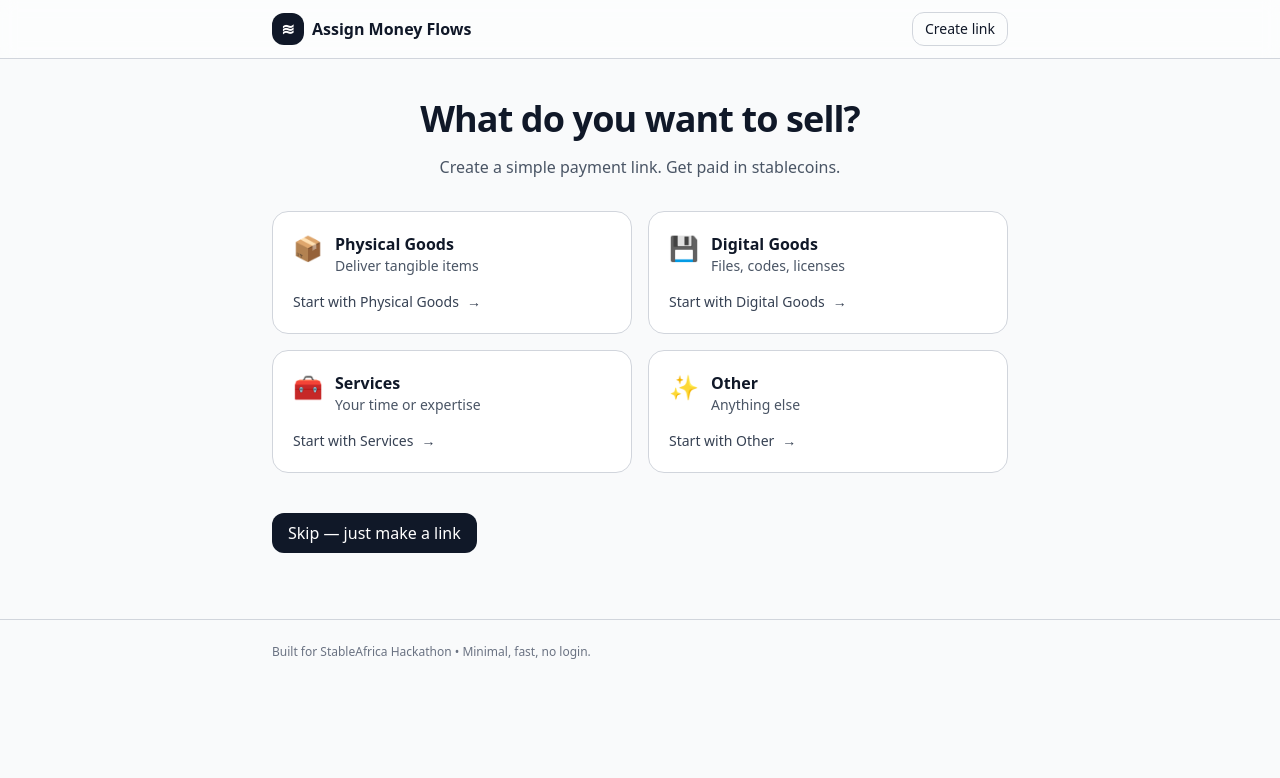
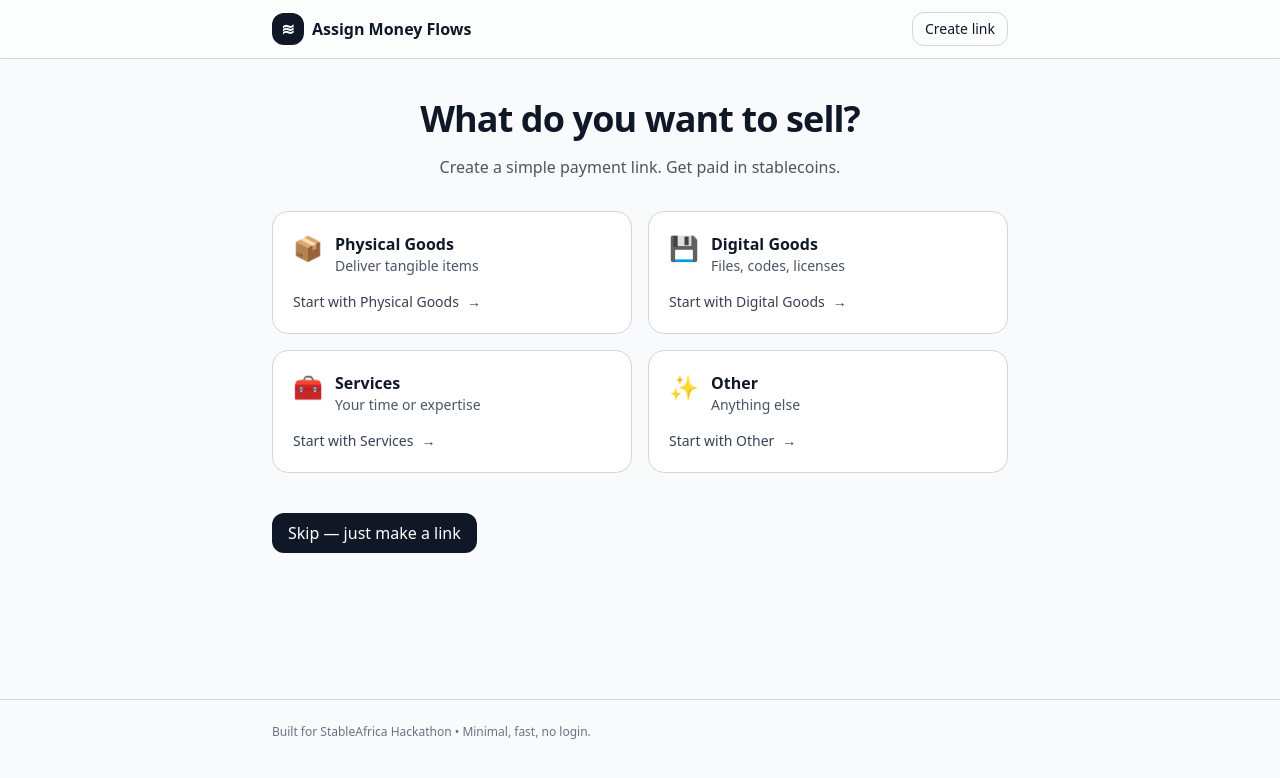
Before and after one commit to assignmoney/assign-web-spark, a SvelteKit app: page / in a window 1280 px wide. Shown: the top 778 px of the page. Built offline with nearby package versions, Linux system fonts and the light colour scheme.

Commit message:
style(layout): increase main section min height for desktop screens

```diff
--- a/src/routes/(main)/+layout.svelte
+++ b/src/routes/(main)/+layout.svelte
@@ -17,7 +17,7 @@
     </div>
   </header>
 
-  <main class="container min-h-[85vh] md:min-h-[70vh] ">
+  <main class="container min-h-[85vh] md:min-h-[80vh] ">
     <slot />
   </main>
 
```
